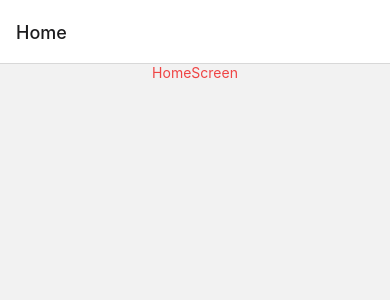
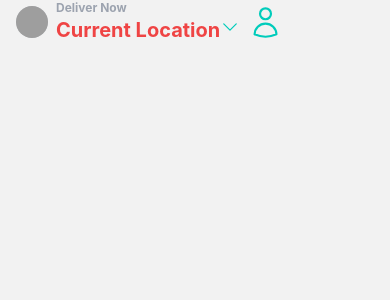
Before and after one commit to gulsher/deliveroo, a React Native app: screen /Home in a window 390 px wide. Shown: the top 300 px of the page. Built offline with nearby package versions, Linux system fonts and the light colour scheme; grey boxes are pictures that could not be loaded.

Commit message:
home screen work

```diff
--- a/package.json
+++ b/package.json
@@ -15,9 +15,13 @@
     "expo-status-bar": "~1.4.4",
     "nativewind": "^2.0.11",
     "react": "18.2.0",
+    "react-dom": "^18.2.0",
     "react-native": "0.71.6",
+    "react-native-heroicons": "^3.2.0",
     "react-native-safe-area-context": "4.5.0",
-    "react-native-screens": "~3.20.0"
+    "react-native-screens": "~3.20.0",
+    "react-native-svg": "^13.9.0",
+    "react-native-web": "~0.18.11"
   },
   "devDependencies": {
     "@babel/core": "^7.20.0",
--- a/screens/HomeScreen.js
+++ b/screens/HomeScreen.js
@@ -1,10 +1,35 @@
-import { View, Text } from 'react-native'
-import React from 'react'
+import { View, Text, SafeAreaView, Image } from 'react-native'
+import React, { useLayoutEffect } from 'react'
+import { useNavigation } from '@react-navigation/native'
+import { ChevronDownIcon , UserIcon , SearchIcon , AdjustmentsIcon  } from "react-native-heroicons/outline";
 
 export default function HomeScreen() {
+    const navigation = useNavigation();
+
+    useLayoutEffect(()=>{
+        navigation.setOptions({
+            headerShown:false
+        })
+    },[])
+
   return (
-    <View>
-      <Text className='text-red-500 text-center'>HomeScreen</Text>
-    </View>
+    <SafeAreaView>
+      <Text className='text-red-500'>
+        {/* header */}
+        <View className='flex-row pb-2 items-center mx-4 space-x-2'>
+            <Image source={{
+                uri:`https://links.papareact.com/wru`
+            }} className='h-7 w-7 bg-gray-300 p-4 rounded-full' />
+            <View>
+            <Text className='font-bold text-gray-400 text-xs' >Deliver Now</Text>
+            <Text className='font-bold text-xl'>Current Location
+            <ChevronDownIcon size={20} color="#00CCBB" />
+            </Text>
+        </View>
+        <UserIcon size={35} color="#00CCBB" />
+        </View>
+
+      </Text>
+    </SafeAreaView>
   )
 }
```
Also changed, not shown: 1 other file (tests, documents, lock files or other folders).
